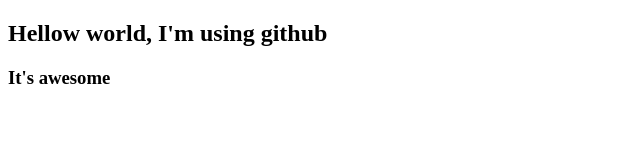
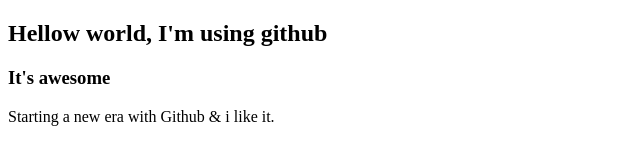
Before and after one commit to Avimistry4800/my-first-website, a plain HTML site: page index.html in a window 1280 px wide. Shown: the whole page, without its empty margins (0-640 px from the left). Drawn offline with Linux system fonts and the light colour scheme.

Commit message:
trying to keep remembering

```diff
--- a/index.html
+++ b/index.html
@@ -8,6 +8,6 @@
 <body>
     <h2>Hellow world, I'm using github</h2>
     <h3>It's awesome</h3>
-
+    <p>Starting a new era with Github & i like it.</p>
 </body>
 </html>
```
Also changed, not shown: 1 other file.
